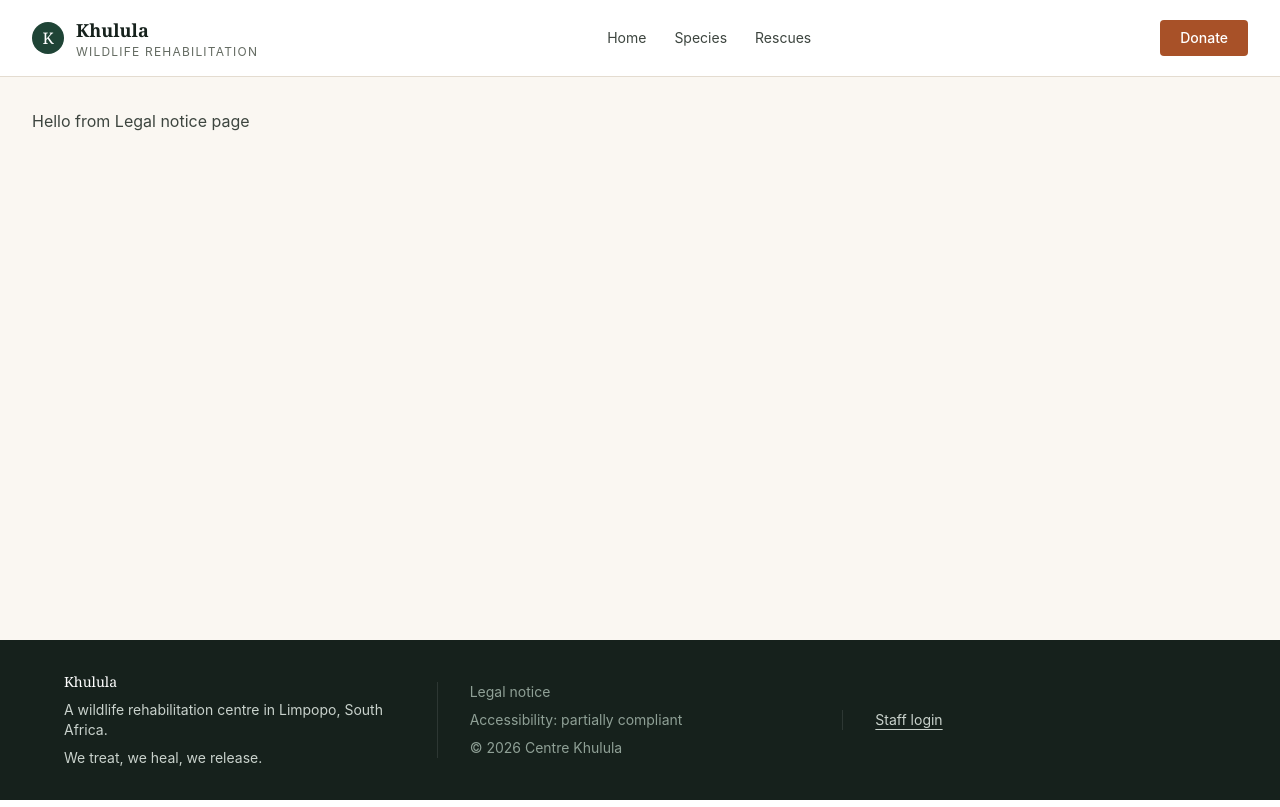
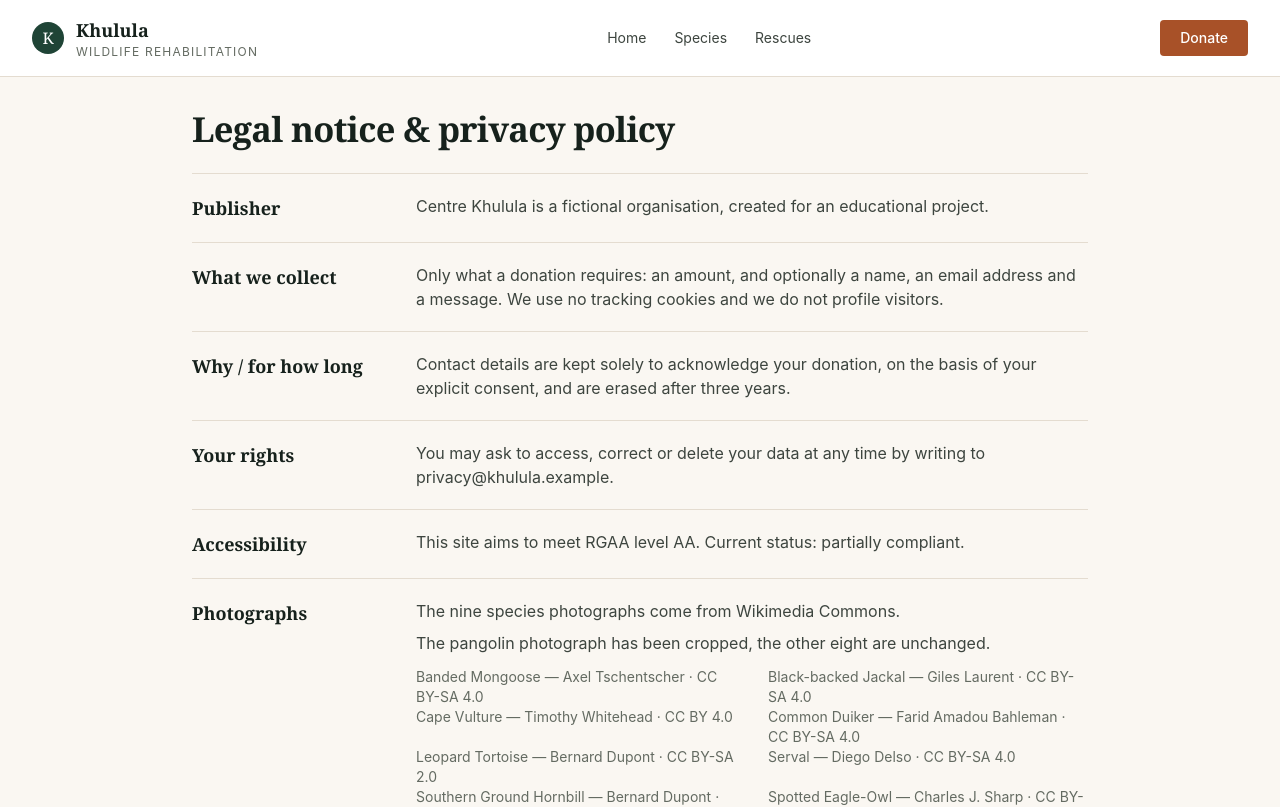
Before and after one commit to iremchabanne/centre-khulula, a React (Vite) app in the folder client/: page /legal in a window 1280 px wide. Shown: the top 807 px of the page. Built offline with nearby package versions, Linux system fonts and the light colour scheme.

Commit message:
feat(client): build the legal notice page
Screen 6: the RGPD notice, and the photograph credits the licences ask
for.

```diff
--- a/client/src/components/SiteFooter.tsx
+++ b/client/src/components/SiteFooter.tsx
@@ -3,16 +3,17 @@ import { Link } from 'react-router-dom';
 export default function SiteFooter() {
   return (
     <footer className="bg-khulula-ink px-8 py-8 text-sm text-khulula-on-dark">
-      {/* Three blocks of equal width: flex-1 gives each a third, so the two
-          hairlines fall exactly at a third and two thirds. */}
-      <div className="flex items-center">
-        <div className="flex-1 px-8">
+      {/* The three blocks sit in their own row, and that row is centred in the
+          footer rather than stretched across it. */}
+      <div className="flex justify-center">
+        <div className="flex gap-12">
+          <div>
             <h2 className="mb-2 font-heading text-white">Khulula</h2>
             <p>A wildlife rehabilitation centre in Limpopo, South Africa.</p>
             <p className="mt-2">We treat, we heal, we release.</p>
           </div>
 
-        <div className="flex-1 border-l border-white/10 px-8 text-khulula-on-dark-muted">
+          <div className="border-l border-white/10 pl-12 text-khulula-on-dark-muted">
             <p>
               <Link to="/legal">Legal notice</Link>
             </p>
@@ -20,12 +21,13 @@ export default function SiteFooter() {
             <p className="mt-2">© 2026 Centre Khulula</p>
           </div>
 
-        <div className="flex-1 border-l border-white/10 px-8">
+          <div className="flex items-center border-l border-white/10 pl-12">
             <Link to="/staff/login" className="underline decoration-1 underline-offset-4">
               Staff login
             </Link>
           </div>
         </div>
+      </div>
     </footer>
   );
 }
--- a/client/src/pages/public/HomePage.tsx
+++ b/client/src/pages/public/HomePage.tsx
@@ -55,21 +55,21 @@ export default function HomePage() {
     <div>
       {/* Edge to edge: the negative margins cancel the padding PublicLayout
           puts around every page, so the banner touches the window. */}
+      <div className="-mx-8 -mt-8 mb-10">
         <img
           src="/images/limpopo.jpg"
           alt="The Limpopo bushveld, the region the centre works in"
-        className="-mx-8 -mt-8 mb-10 h-72 w-[calc(100%+4rem)] object-cover"
+          className="h-72 w-full object-cover"
         />
+      </div>
 
-      <div className="mx-auto max-w-5xl">
-        <div className="text-center">
+      <div className="mx-auto max-w-5xl text-center">
         <p className="type-eyebrow">Limpopo · South Africa</p>
 
         <h1 className="type-display mx-auto mt-4 max-w-[15ch]">
-          Every animal we treat is meant to go home
+          Every animal we treat is meant to go home.
         </h1>
 
-        {/* mx-auto keeps the paragraph narrow enough to read and still centred. */}
         <p className="type-lede mx-auto mt-5 max-w-[52ch]">
           The centre runs on donations alone.
         </p>
@@ -84,7 +84,8 @@ export default function HomePage() {
         </p>
       </div>
 
-      <div className="mt-12 flex flex-wrap gap-5">
+      <div className="mx-auto max-w-5xl">
+        <div className="flex flex-wrap gap-5">
           <Stat number={inCareTotal} label="Animals in our care" />
           <Stat number={releasedTotal} label="Released back to the wild" />
           <Stat number={speciesTotal} label="Species we take in" />
@@ -103,7 +104,7 @@ export default function HomePage() {
           {/* The heading is the link to the full list. The arrow is what says
               so; aria-hidden keeps it out of the reading. */}
           <h2 className="type-section mb-6">
-          <Link to="/animals">
+            <Link to="/animals" className="text-khulula-primary">
               Currently recovering <span aria-hidden="true">›</span>
             </Link>
           </h2>
--- a/client/src/pages/public/LegalPage.tsx
+++ b/client/src/pages/public/LegalPage.tsx
@@ -1,3 +1,71 @@
+import type { ReactNode } from 'react';
+
+// The photographers are named here because CC BY and CC BY-SA require it.
+const PHOTO_CREDITS = [
+  { species: 'Banded Mongoose', author: 'Axel Tschentscher', licence: 'CC BY-SA 4.0' },
+  { species: 'Black-backed Jackal', author: 'Giles Laurent', licence: 'CC BY-SA 4.0' },
+  { species: 'Cape Vulture', author: 'Timothy Whitehead', licence: 'CC BY 4.0' },
+  { species: 'Common Duiker', author: 'Farid Amadou Bahleman', licence: 'CC BY-SA 4.0' },
+  { species: 'Leopard Tortoise', author: 'Bernard Dupont', licence: 'CC BY-SA 2.0' },
+  { species: 'Serval', author: 'Diego Delso', licence: 'CC BY-SA 4.0' },
+  { species: 'Southern Ground Hornbill', author: 'Bernard Dupont', licence: 'CC BY-SA 2.0' },
+  { species: 'Spotted Eagle-Owl', author: 'Charles J. Sharp', licence: 'CC BY-SA 3.0' },
+  { species: "Temminck's Pangolin", author: 'U.S. Fish and Wildlife Service', licence: 'CC BY 2.0' },
+];
+
 export default function LegalPage() {
-  return <h1>Hello from Legal notice page</h1>;
+  return (
+    <div className="mx-auto max-w-4xl">
+      <h1 className="type-section mb-6">Legal notice &amp; privacy policy</h1>
+
+      <Section title="Publisher">
+        Centre Khulula is a fictional organisation, created for an educational project.
+      </Section>
+
+      <Section title="What we collect">
+        Only what a donation requires: an amount, and optionally a name, an email address and a
+        message. We use no tracking cookies and we do not profile visitors.
+      </Section>
+
+      <Section title="Why / for how long">
+        Contact details are kept solely to acknowledge your donation, on the basis of your explicit
+        consent, and are erased after three years.
+      </Section>
+
+      <Section title="Your rights">
+        You may ask to access, correct or delete your data at any time by writing to
+        privacy@khulula.example.
+      </Section>
+
+      <Section title="Accessibility">
+        This site aims to meet RGAA level AA. Current status: partially compliant.
+      </Section>
+
+      <Section title="Photographs">
+        <p>The nine species photographs come from Wikimedia Commons.</p>
+        <p className="mt-2">
+          The pangolin photograph has been cropped, the other eight are unchanged.
+        </p>
+
+        <ul className="mt-3 grid gap-x-8 text-sm text-khulula-muted sm:grid-cols-2">
+          {PHOTO_CREDITS.map((credit) => (
+            <li key={credit.species}>
+              {credit.species} — {credit.author} · {credit.licence}
+            </li>
+          ))}
+        </ul>
+      </Section>
+    </div>
+  );
 }
+
+function Section({ title, children }: { title: string; children: ReactNode }) {
+  return (
+    <section className="flex flex-col gap-2 border-t border-khulula-line py-5 sm:flex-row sm:gap-8">
+      <h2 className="shrink-0 font-heading text-lg font-semibold text-khulula-ink sm:w-48">
+        {title}
+      </h2>
+      <div className="text-khulula-body">{children}</div>
+    </section>
+  );
+}
--- a/client/src/pages/public/SpeciesDetailPage.tsx
+++ b/client/src/pages/public/SpeciesDetailPage.tsx
@@ -106,8 +106,8 @@ export default function SpeciesDetailPage() {
           </p>
 
           <p className="mt-2">
-            <Link to="/animals" className="underline decoration-1 underline-offset-4">
-              See every animal we have taken in
+            <Link to="/animals" className="font-medium text-khulula-primary">
+              See our rescues <span aria-hidden="true">›</span>
             </Link>
           </p>
         </div>
```
Also changed, not shown: client/public/images/limpopo.jpg (added), 1 other file (tests, documents, lock files or other folders). Lines whose indentation alone changed are shown as unchanged.
